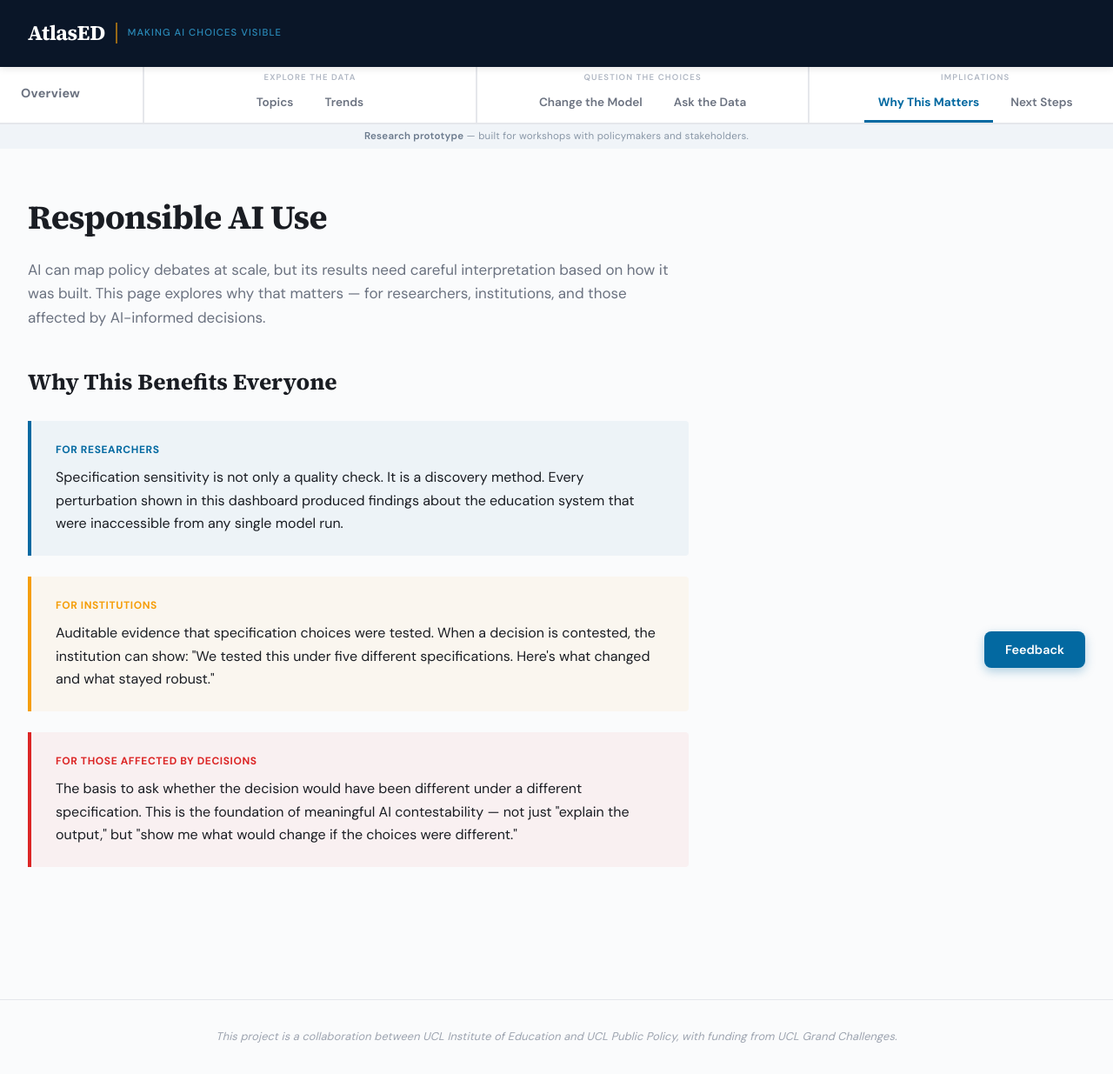
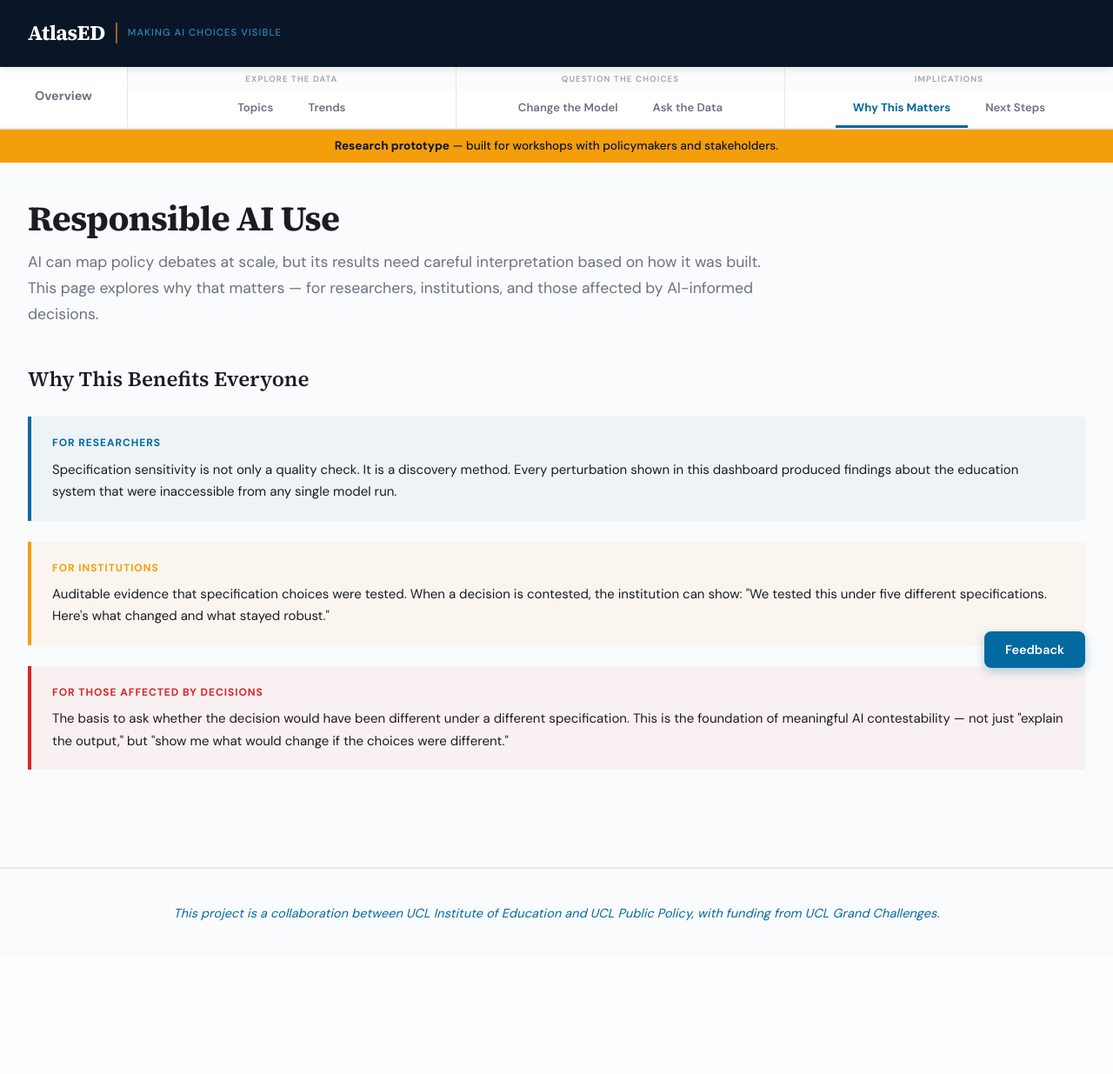
Before and after one commit to Yorkel/atlas-ed-tool, a FastAPI app: page /responsible-ai in a window 1280 px wide. Shown: the whole page at 87% size. After the commit the page ends 1059 px from the top, so only its background shows below. Run offline with FastAPI, Linux system fonts and the light colour scheme.

Commit message:
Revert "design"
This reverts commit db3a6468deb3ea9bd86c9d6d17209cbdef246810.

```diff
--- a/static/style.css
+++ b/static/style.css
@@ -92,30 +92,23 @@ body {
   flex: 1;
   display: flex;
   flex-direction: column;
+  border-left: 1px solid var(--border);
   text-align: center;
-  margin-left: 2rem;
-  padding-left: 2rem;
-  border-left: 2px solid var(--border);
 }
 
-.nav-section:first-child {
-  border-left: none;
-  margin-left: 0;
-  padding-left: 0;
-}
+.nav-section:first-child { border-left: none; }
 
 .nav-standalone {
   flex: 0 0 auto;
+  justify-content: center;
   display: flex;
   align-items: center;
-  padding-right: 1rem;
 }
 
 .nav-standalone .nav-link {
-  padding: 1.2rem 1.5rem;
+  padding: 1rem 2.5rem;
   font-size: 0.9rem;
   font-weight: 700;
-  letter-spacing: 0.02em;
 }
 
 .nav-section-label {
@@ -123,9 +116,9 @@ body {
   font-weight: 600;
   text-transform: uppercase;
   letter-spacing: 0.12em;
-  color: #B0B7C3;
-  padding: 0.45rem 0 0.2rem;
-  line-height: 1;
+  color: var(--text-muted);
+  padding: 0.4rem 0.5rem 0.25rem;
+  background: var(--bg);
 }
 
 .nav-section-links {
@@ -133,19 +126,18 @@ body {
   justify-content: center;
   flex: 1;
   align-items: center;
-  gap: 0.25rem;
 }
 
 .nav-link {
-  padding: 0.6rem 1rem;
-  font-size: 0.85rem;
+  padding: 0.65rem 1.25rem;
+  font-size: 0.82rem;
   font-weight: 600;
   color: var(--text-secondary);
   border: none;
   background: none;
   cursor: pointer;
   border-bottom: 3px solid transparent;
-  transition: all 0.15s;
+  transition: all 0.2s;
   white-space: nowrap;
   text-decoration: none;
   display: inline-block;
@@ -153,6 +145,7 @@ body {
 
 .nav-link:hover {
   color: var(--text-primary);
+  background: rgba(3, 105, 161, 0.04);
 }
 
 .nav-link.active {
@@ -165,7 +158,7 @@ body {
 .main {
   max-width: 1400px;
   margin: 0 auto;
-  padding: 3rem 2rem 4rem;
+  padding: 2.5rem 2rem;
 }
 
 @keyframes fadeIn {
@@ -187,26 +180,25 @@ body {
 
 .page-title {
   font-family: 'Source Serif 4', serif;
-  font-size: 2.4rem;
+  font-size: 2.5rem;
   font-weight: 700;
   line-height: 1.2;
-  margin-bottom: 1.5rem;
-  margin-top: 0.5rem;
+  margin-bottom: 0.75rem;
   letter-spacing: -0.02em;
 }
 
 .page-desc {
-  font-size: 1.0625rem;
+  font-size: 1.1rem;
   color: var(--text-secondary);
-  line-height: 1.6;
-  max-width: 740px;
-  margin-bottom: 1.25rem;
+  line-height: 1.7;
+  max-width: 72ch;
+  margin-bottom: 2rem;
 }
 
 .section-title {
   font-family: 'Source Serif 4', serif;
-  font-size: 1.625rem;
-  font-weight: 700;
+  font-size: 1.5rem;
+  font-weight: 600;
   margin: 2.5rem 0 1rem;
 }
 
@@ -297,13 +289,11 @@ body {
 
 /* ── Callout Boxes ────────────────────────────────────────────────── */
 .callout {
-  padding: 1.5rem 1.75rem;
+  padding: 1.25rem 1.5rem;
   border-left: 4px solid;
   margin: 1.5rem 0;
-  line-height: 1.65;
+  line-height: 1.7;
   border-radius: 0 4px 4px 0;
-  font-size: 1rem;
-  max-width: 760px;
 }
 
 .callout-info {
@@ -326,7 +316,7 @@ body {
   font-size: 0.75rem;
   font-weight: 700;
   text-transform: uppercase;
-  letter-spacing: 0.05em;
+  letter-spacing: 0.08em;
   display: block;
   margin-bottom: 0.5rem;
 }
@@ -675,13 +665,12 @@ body {
   border-radius: 8px;
   padding: 1.5rem 2rem;
   margin: 1rem 0 2rem;
-  max-width: 760px;
 }
 
 .model-desc-card p {
   font-size: 1rem;
   color: var(--text-secondary);
-  line-height: 1.65;
+  line-height: 1.8;
   margin: 0;
 }
 
@@ -823,31 +812,25 @@ body {
 /* ── Footer ────────────────────────────────────────────────────────── */
 .site-footer {
   max-width: 1400px;
-  margin: 4rem auto 0;
-  padding: 2rem;
+  margin: 3rem auto 0;
+  padding: 2.5rem 2rem;
   text-align: center;
-  font-size: 0.8rem;
+  font-size: 0.9rem;
   font-style: italic;
-  color: var(--text-muted);
-  border-top: 1px solid var(--border);
+  color: var(--ocean);
+  border-top: 2px solid var(--border);
   letter-spacing: 0.01em;
   line-height: 1.6;
 }
 
 /* ── Prototype Banner ──────────────────────────────────────────────── */
 .prototype-banner {
-  background: #F0F4F8;
-  color: #8896A6;
+  background: var(--amber);
+  color: var(--navy);
   text-align: center;
-  padding: 0.3rem 1rem;
-  font-size: 0.72rem;
-  font-weight: 400;
-  letter-spacing: 0.02em;
-}
-
-.prototype-banner strong {
-  font-weight: 600;
-  color: #6B7A8D;
+  padding: 0.5rem 1rem;
+  font-size: 0.85rem;
+  font-weight: 500;
 }
 
 /* ── Feedback ──────────────────────────────────────────────────────── */
```
